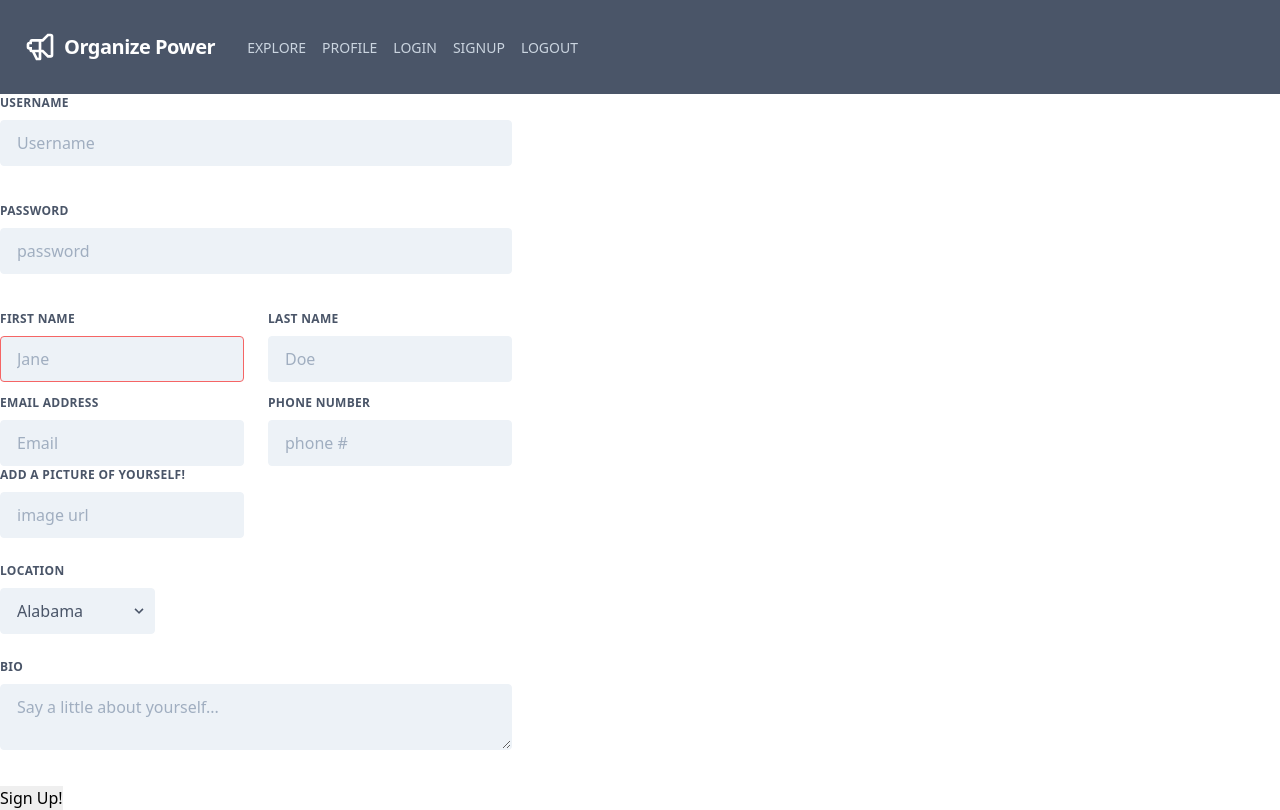
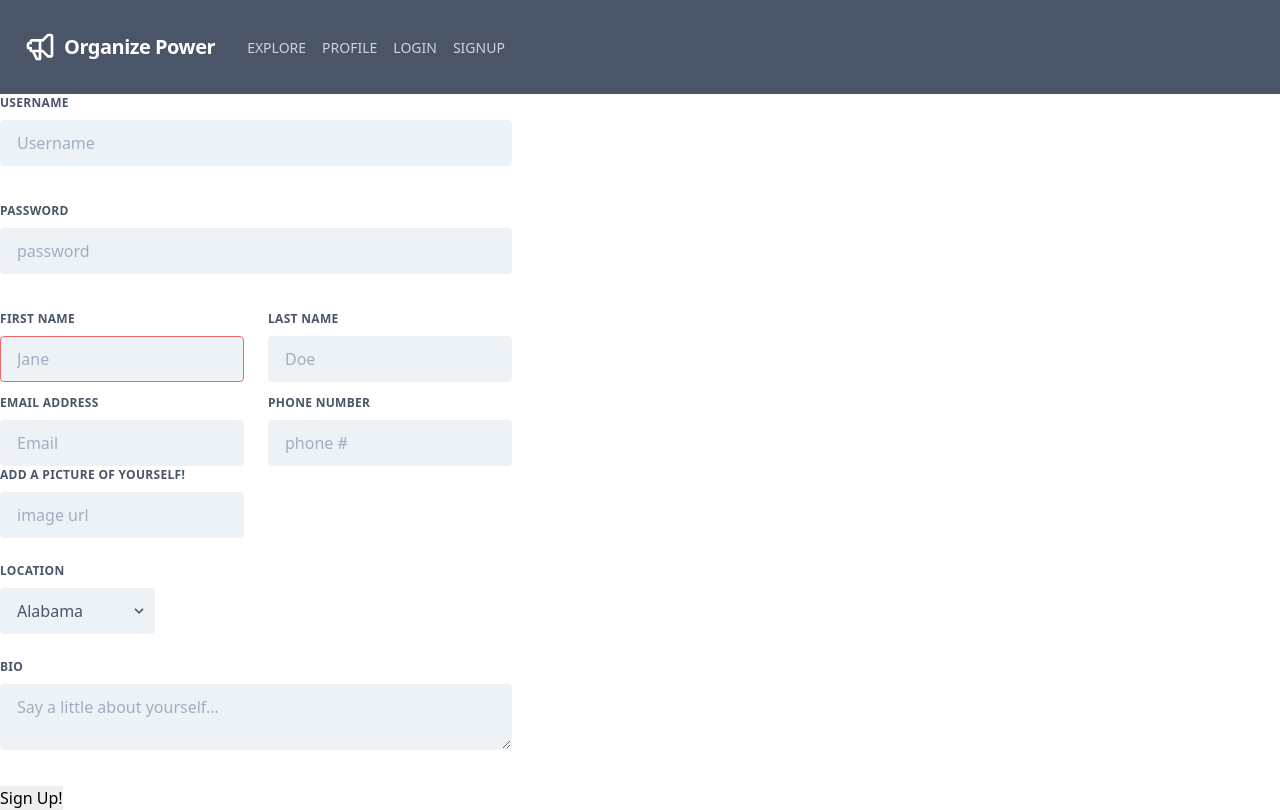
Before and after one commit to organizepower/organizepower, a React app: page /#/signup in a window 1280 px wide. Built offline with nearby package versions, Linux system fonts and the light colour scheme; the HTML template or start-up script is replaced by a standard one.

Commit message:
Move auth requests to services

```diff
--- a/client/src/components/App.jsx
+++ b/client/src/components/App.jsx
@@ -1,28 +1,11 @@
-import React, { useState, useEffect } from 'react';
-import {
-  HashRouter as Router,
-  Switch,
-  Route,
-  Link,
-  Redirect,
-} from 'react-router-dom';
-// import { BrowserRouter, Route, Switch, Link } from 'react-router-dom';
+import React from 'react';
+
 import Navbar from './Navbar.jsx';
 
-import { fakeMovements } from '../services/fakeData';
-
 const App = () => {
-  // const [user, setUser] = useState();
-  const currentMovement = fakeMovements[0];
-
-  const setUserState = (u) => {
-    setUser(u);
-  };
-
   return (
     <div>
-      <Navbar currentMovement={currentMovement} />
-      {/* <Explore /> */}
+      <Navbar />
     </div>
   );
 };
--- a/client/src/components/Login.jsx
+++ b/client/src/components/Login.jsx
@@ -1,6 +1,8 @@
 import React, { useState } from 'react';
 import axios from 'axios';
 import { Redirect } from 'react-router-dom';
+
+import { login } from '../services/services';
 
 const Login = ({ setUser, setIsAuthenticated }) => {
   const [username, setUsername] = useState('');
@@ -15,11 +17,10 @@ const Login = ({ setUser, setIsAuthenticated }) => {
 
   const handleClick = (event) => {
     event.preventDefault();
-    return axios.post('/login', { username, password })
+    login(username, password)
       .then(({ data }) => {
-        const { message } = data;
+        const { message, user } = data;
         if (message === 'success') {
-          const { user } = data;
           setUserId(user.id);
           setUser(user);
           setIsAuthenticated(true);
@@ -44,11 +45,9 @@ const Login = ({ setUser, setIsAuthenticated }) => {
           <input type="submit" value="Log In" onClick={handleClick} />
         </div>
       </form>
-
       {authStatus === 'invalidUser' && <Redirect to="/signup" />}
       {authStatus === 'invalidPassword' && <Redirect to="/login" />}
       {authStatus === 'success' && <Redirect to={`/profile/${userId}`} />}
-
     </div>
   );
 };
--- a/client/src/components/Navbar.jsx
+++ b/client/src/components/Navbar.jsx
@@ -34,10 +34,7 @@ const Navbar = () => {
 
   const handleLogout = () => {
     logout()
-      .then(() => {
-        console.log('logging out');
-        setIsAuthenticated(false);
-      })
+      .then(() => setIsAuthenticated(false))
       .catch(err => console.error(err));
   };
 
@@ -57,15 +54,24 @@ const Navbar = () => {
               <NavLink to={`/profile/${user.id}`} className="block mt-4 lg:inline-block lg:mt-0 text-gray-400 hover:text-white mr-4">
                 PROFILE
               </NavLink>
+              {!isAuthenticated
+              && (
                 <NavLink to="/login" className="block mt-4 lg:inline-block lg:mt-0 text-gray-400 hover:text-white mr-4">
                   LOGIN
                 </NavLink>
+              )}
+              {!isAuthenticated
+              && (
                 <NavLink to="/signup" className="block mt-4 lg:inline-block lg:mt-0 text-gray-400 hover:text-white mr-4">
                   SIGNUP
                 </NavLink>
+              )}
+              {isAuthenticated
+              && (
                 <NavLink to="/login" onClick={handleLogout} className="block mt-4 lg:inline-block lg:mt-0 text-gray-400 hover:text-white mr-4">
                   LOGOUT
                 </NavLink>
+              )}
             </div>
           </div>
         </nav>
@@ -74,7 +80,7 @@ const Navbar = () => {
           <Route exact path="/explore" render={() => (<Explore user={user} handleClick={handleClick} />)} />
           <PrivateRoute exact path={`/profile/${user.id}`} component={Profile} user={user} handleClick={handleClick} isAuthenticated={isAuthenticated} />
           <Route exact path="/login" render={() => (<Login setUser={setUser} setIsAuthenticated={setIsAuthenticated} />)} />
-          <Route exact path="/signup" render={() => (<SignUp setUser={setUser} />)} />
+          <Route exact path="/signup" render={() => (<SignUp setUser={setUser} setIsAuthenticated={setIsAuthenticated} />)} />
         </Switch>
         {/* <Redirect to="/explore" /> */}
       </div>
--- a/client/src/components/SignUp.jsx
+++ b/client/src/components/SignUp.jsx
@@ -1,6 +1,8 @@
 import axios from 'axios';
 import React, { useState } from 'react';
 import StatesSelect from './StatesSelect.jsx';
+
+import { signup } from '../services/services';
 
 const SignUp = ({ setUser }) => {
   const [username, setUsername] = useState('');
@@ -14,7 +16,8 @@ const SignUp = ({ setUser }) => {
   const [imageUrl, setImage] = useState('');
   const [bio, setBio] = useState('');
 
-  const handleSubmit = () => {
+  const handleSubmit = event => {
+    event.preventDefault();
     const user = {
       username,
       password,
@@ -26,13 +29,11 @@ const SignUp = ({ setUser }) => {
       imageUrl,
       bio,
     };
-    console.log(user);
-    debugger;
-    axios.post('/signup', { user })
+    signup(user)
       .then((data) => {
         console.log(data);
       })
-      .catch((err) => console.error(err));
+      .catch(err => console.error(err));
   };
 
   return (
--- a/client/src/services/services.js
+++ b/client/src/services/services.js
@@ -21,8 +21,18 @@ const getUserProfileById = (id) => {
   return axios.get(`/profile/:${id}`);
 };
 
+// Authentication
+
+const login = (username, password) => {
+  return axios.post('/login', { username, password });
+};
+
 const logout = () => {
   return axios.get('/logout');
+};
+
+const signup = (user) => {
+  return axios.post('/signup', { user });
 };
 
 export {
@@ -31,4 +41,6 @@ export {
   getMovementsLeading,
   getMovementsFollowing,
   logout,
+  login,
+  signup,
 };
```
Lines whose indentation alone changed are shown as unchanged.
